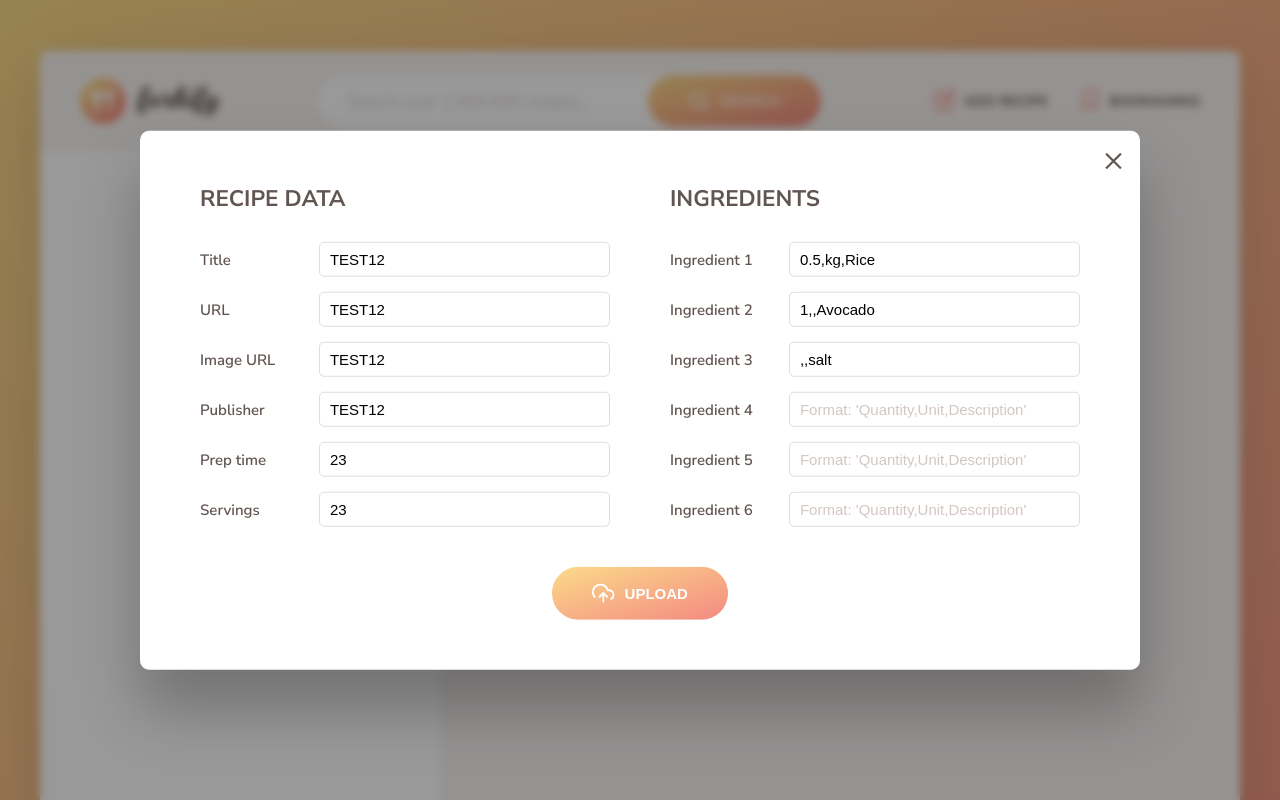
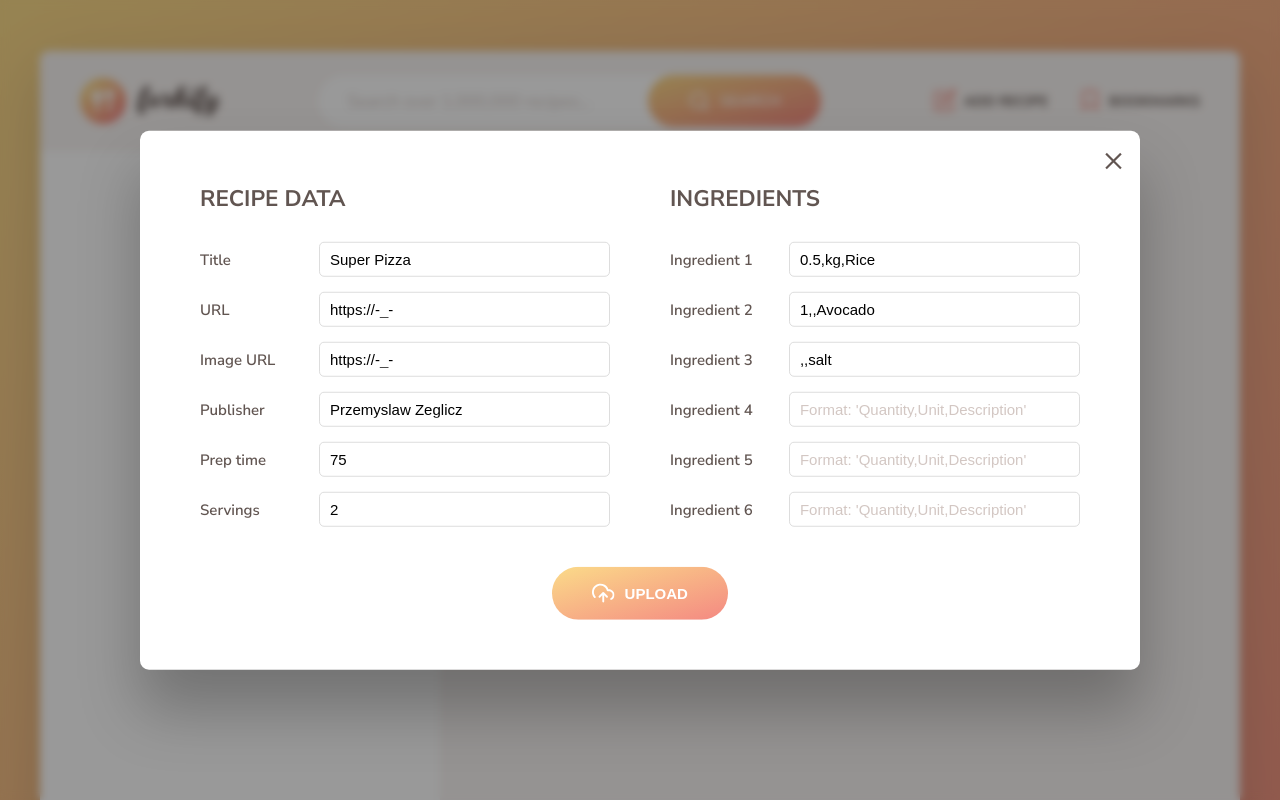
Before and after one commit to zeglicz/forkify, a website built with Parcel: page index.html in a window 1280 px wide. Both pictures are taken after a click on the button "ADD RECIPE". Shown: the top 800 px of the page. Built offline with nearby package versions, Linux system fonts and the light colour scheme.

Commit message:
feat: adjust build script with –no-optimize, set default form values for AddRecipe, and ignore build/ folder

```diff
--- a/index.html
+++ b/index.html
@@ -250,17 +250,17 @@
                 <div class="upload__column">
                     <h3 class="upload__heading">Recipe data</h3>
                     <label>Title</label>
-                    <input value="TEST12" required name="title" type="text" />
+                    <input value="Super Pizza" required name="title" type="text" />
                     <label>URL</label>
-                    <input value="TEST12" required name="sourceUrl" type="text" />
+                    <input value="https://-_-" required name="sourceUrl" type="text" />
                     <label>Image URL</label>
-                    <input value="TEST12" required name="image" type="text" />
+                    <input value="https://-_-" required name="image" type="text" />
                     <label>Publisher</label>
-                    <input value="TEST12" required name="publisher" type="text" />
+                    <input value="Przemyslaw Zeglicz" required name="publisher" type="text" />
                     <label>Prep time</label>
-                    <input value="23" required name="cookingTime" type="number" />
+                    <input value="75" required name="cookingTime" type="number" />
                     <label>Servings</label>
-                    <input value="23" required name="servings" type="number" />
+                    <input value="2" required name="servings" type="number" />
                 </div>
 
                 <div class="upload__column">
--- a/package.json
+++ b/package.json
@@ -7,7 +7,7 @@
     },
     "scripts": {
         "start": "parcel index.html",
-        "build": "parcel build index.html"
+        "build": "parcel build index.html --dist-dir ./build --no-optimize"
     },
     "repository": {
         "type": "git",
```
Also changed, not shown: 2 other files.
